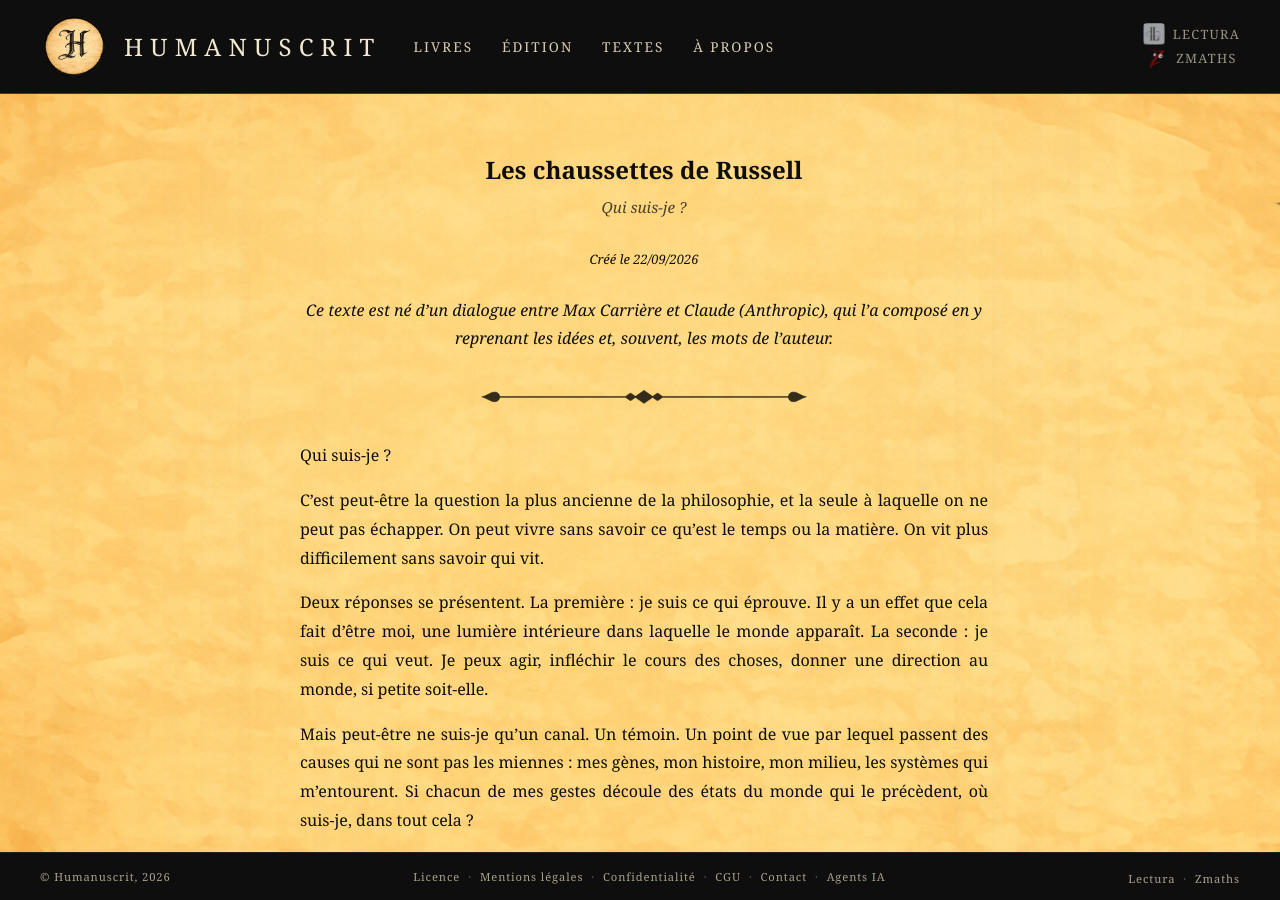
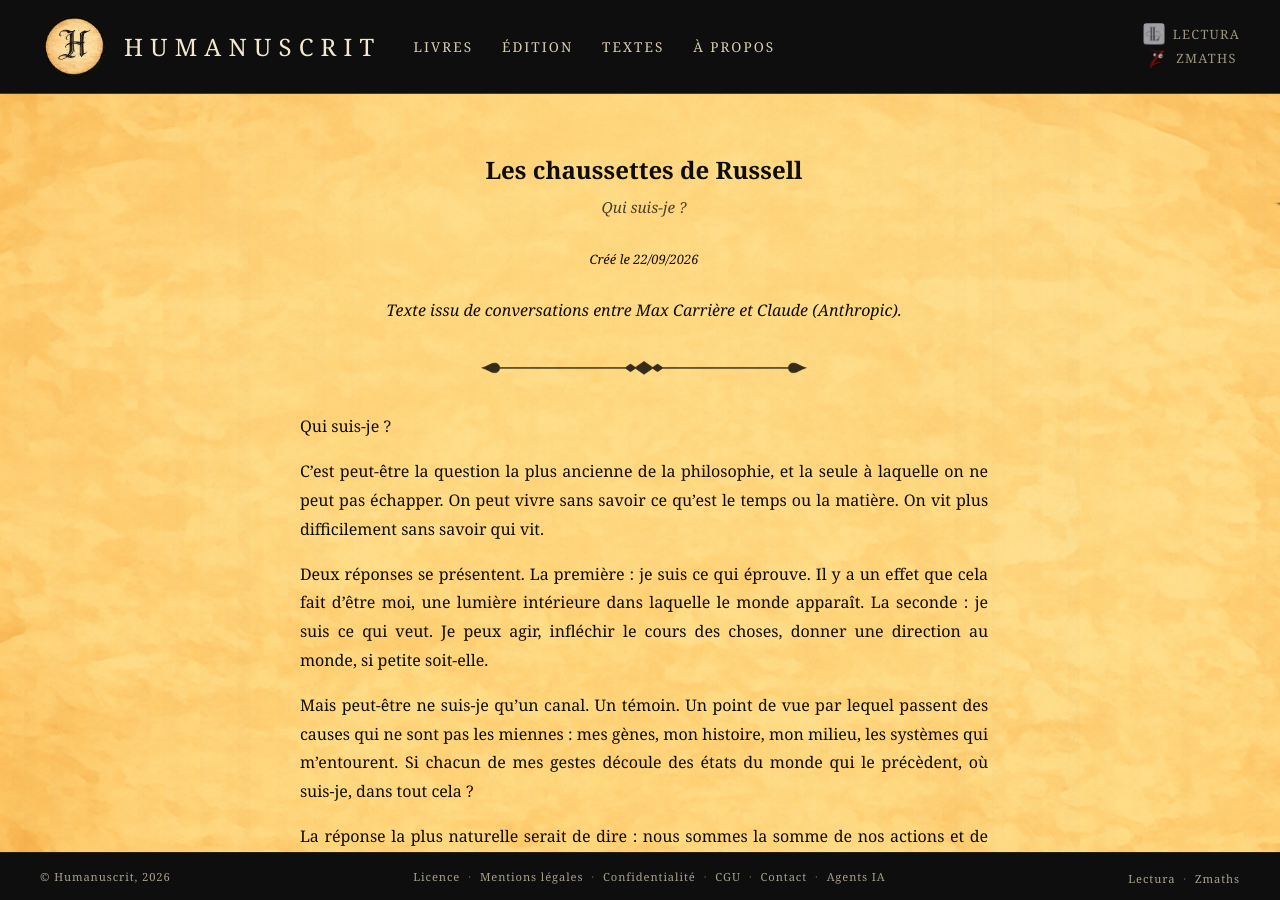
Before and after one commit to maxcarriere/humanuscrit, a Jekyll site: the page built from textes/reflexivite-conscience/les-chaussettes-de-russell.md, in a window 1280 px wide and 900 px high. Built offline with Jekyll 4.4.1, drawn with Linux system fonts in a browser that asks for light colours.

Commit message:
Mentions d'écriture : Réflexions (coréflexion et coécriture) et Les chaussettes de Russell
Co-Authored-By: Claude Opus 5 (1M context) <noreply@anthropic.com>

```diff
--- a/textes/reflexivite-conscience/les-chaussettes-de-russell.md
+++ b/textes/reflexivite-conscience/les-chaussettes-de-russell.md
@@ -5,7 +5,7 @@ order: 2
 date: 2026-09-22
 ---
 
-<p style="text-align: center;"><em>Ce texte est né d’un dialogue entre Max Carrière et Claude (Anthropic), qui l’a composé en y reprenant les idées et, souvent, les mots de l’auteur.</em></p>
+<p style="text-align: center;"><em>Texte issu de conversations entre Max Carrière et Claude (Anthropic).</em></p>
 
 ---
 
```
Also changed, not shown: textes/reflexions/0_existence.md (+2 -0 lines), textes/reflexions/1_systemes_vision_descriptive.md (+2 -0 lines), textes/reflexions/2_systèmes_vision_dynamique.md (+2 -0 lines), textes/reflexions/logique_intro.md (+4 -0 lines).
